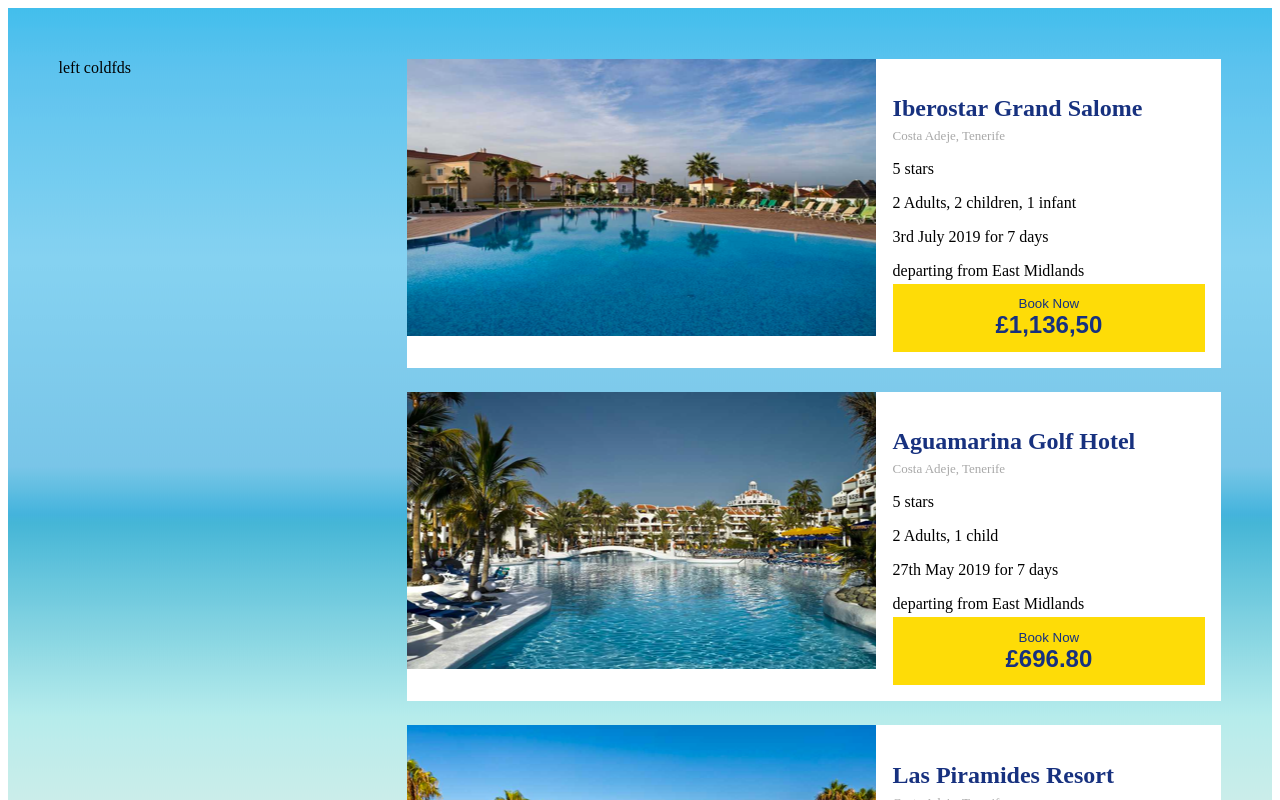
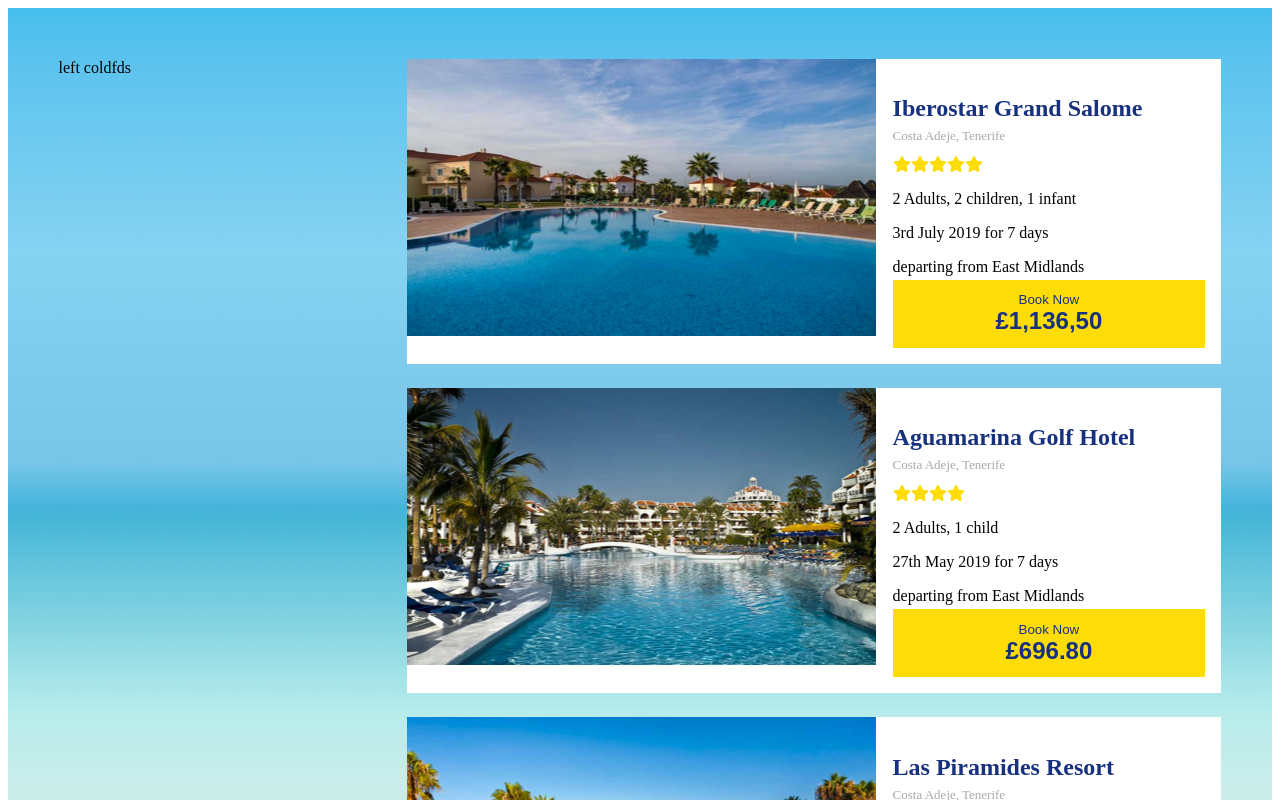
Before and after one commit to JayYoungman/next-app, a Next.js app: page /results in a window 1280 px wide. Shown: the top 800 px of the page. Built offline with nearby package versions, Linux system fonts and the light colour scheme.

Commit message:
interate through stars to render fontawesome icons for ratings

```diff
--- a/package.json
+++ b/package.json
@@ -9,6 +9,11 @@
     "lint": "next lint"
   },
   "dependencies": {
+    "@fortawesome/fontawesome-free": "^6.1.0",
+    "@fortawesome/fontawesome-svg-core": "^6.1.0",
+    "@fortawesome/free-regular-svg-icons": "^6.1.0",
+    "@fortawesome/free-solid-svg-icons": "^6.1.0",
+    "@fortawesome/react-fontawesome": "^0.1.18",
     "next": "12.1.0",
     "react": "17.0.2",
     "react-dom": "17.0.2",
--- a/src/containers/results/listings/data.json
+++ b/src/containers/results/listings/data.json
@@ -18,7 +18,7 @@
     {
       "title": "Aguamarina Golf Hotel",
       "location": "Costa Adeje, Tenerife",
-      "stars": 5,
+      "stars": 4,
       "party": {
         "adults": 2,
         "children": 1
@@ -32,7 +32,7 @@
     {
       "title": "Las Piramides Resort",
       "location": "Costa Adeje, Tenerife",
-      "stars": 5,
+      "stars": 3,
       "party": {
         "adults": 2,
         "children": 2
--- a/src/containers/results/listings/index.tsx
+++ b/src/containers/results/listings/index.tsx
@@ -2,6 +2,8 @@
 import styles from "./listings.module.scss";
 import { Button } from "../../../components/button";
 import results from "./data.json";
+import { FontAwesomeIcon } from "@fortawesome/react-fontawesome";
+import { faStar } from "@fortawesome/free-solid-svg-icons";
 
 interface ResultsData {
   data: Array<{
@@ -42,6 +44,18 @@
     return text;
   };
 
+  const renderStars = (rating: number) => {
+    const indexes = new Array(rating).fill("");
+
+    const stars: Array<JSX.Element> = [];
+
+    indexes.forEach(() => {
+      stars.push(<FontAwesomeIcon icon={faStar} />);
+    });
+
+    return stars;
+  };
+
   return (
     <>
       {data.map((result) => (
@@ -55,7 +69,10 @@
           <div className={styles.listingRight}>
             <h2 className={styles.listingTitle}>{result.title}</h2>
             <p className={styles.listingLocationText}>{result.location}</p>
-            <p>{result.stars} stars</p>
+            <div className={styles.listingRating}>
+              {renderStars(result.stars)}
+            </div>
+
             <p>{renderPartyText(result.party)}</p>
             <p>
               {result.startDate} for {result.duration}
--- a/src/containers/results/listings/listings.module.scss
+++ b/src/containers/results/listings/listings.module.scss
@@ -43,3 +43,10 @@
   font-weight: bold;
   display: block;
 }
+
+.listingRating {
+  margin: 12px 0;
+  svg {
+    color: $primary-bg-color;
+  }
+}
```
Also changed, not shown: 1 other file (tests, documents, lock files or other folders).
